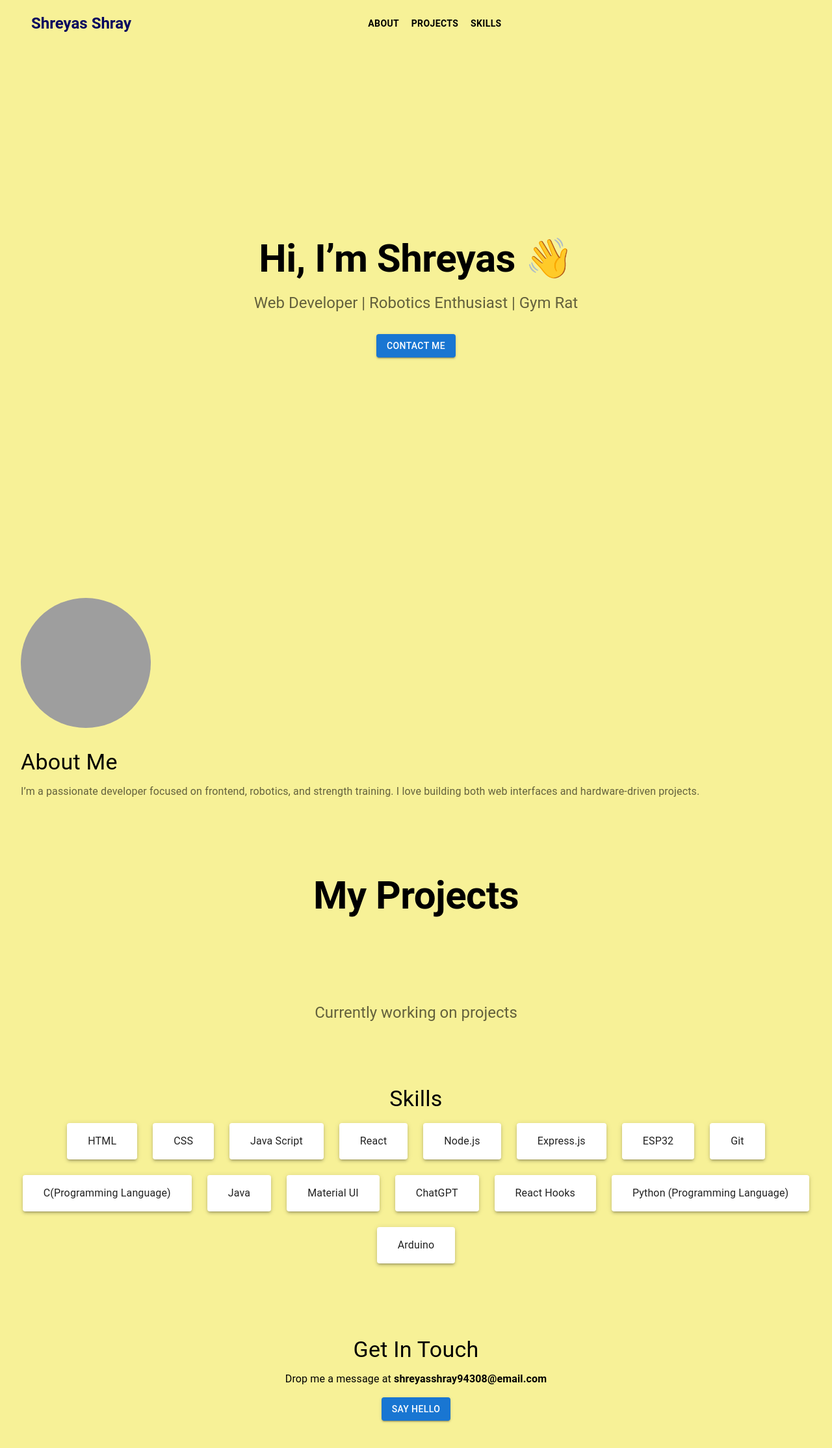
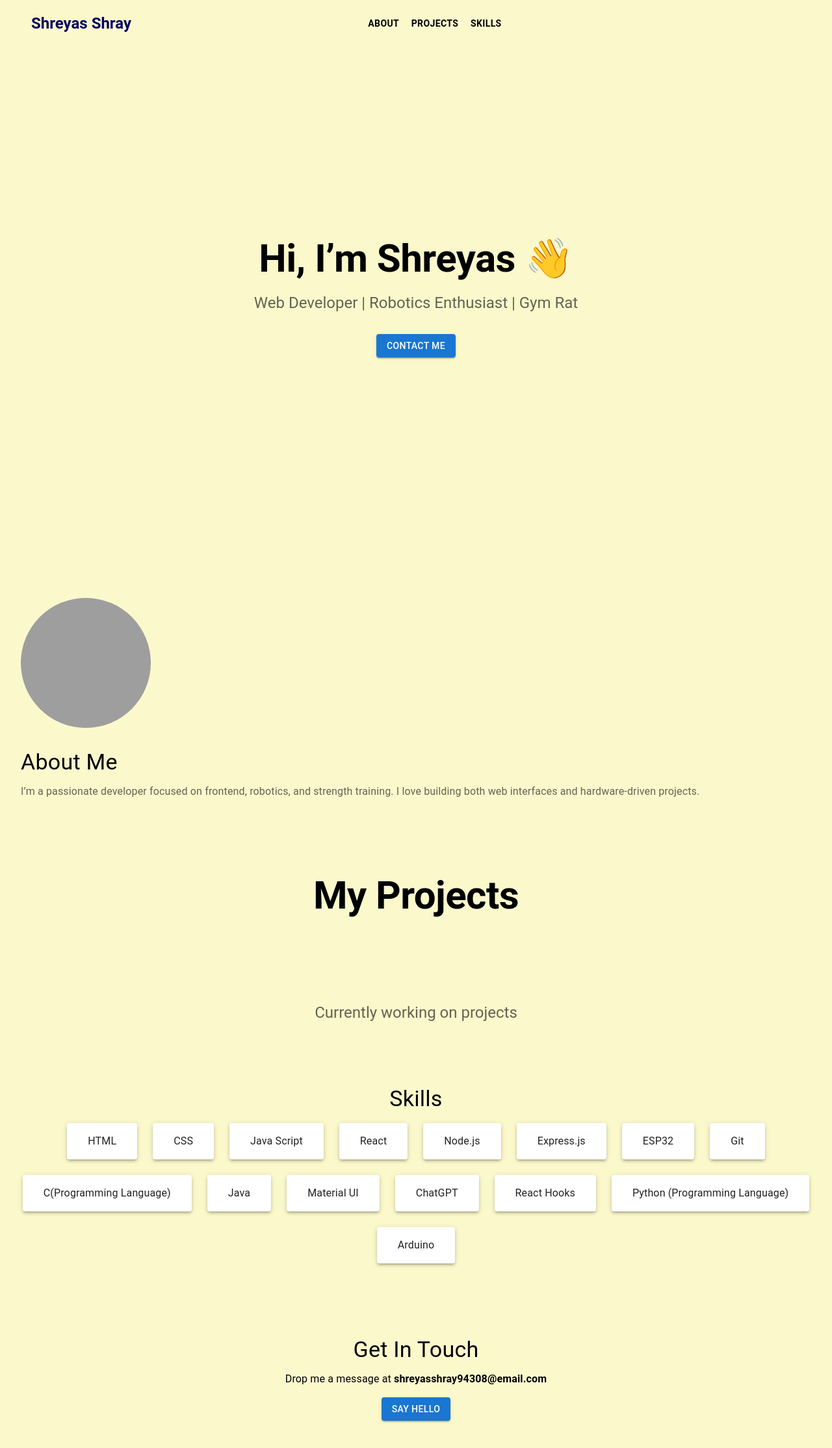
Before and after one commit to ShreyasShray/my-portfolio, a React (Create React App) app: page / in a window 1280 px wide. Shown: the top 2228 px of the page at 65% size. Built offline with nearby package versions, Linux system fonts and the light colour scheme; grey boxes are pictures that could not be loaded; some icons are missing.

Commit message:
Change the color of background

```diff
--- a/src/components/About.jsx
+++ b/src/components/About.jsx
@@ -8,7 +8,7 @@ export default function About() {
       <Grid container spacing={4} alignItems="center" sx={{
         px: 4,
         py: 8,
-        backgroundColor:'#F7F197',
+        backgroundColor:'#FBF8CC',
       }}>
         <Grid item xs={12} md={4}>
           <Avatar
--- a/src/components/Contact.jsx
+++ b/src/components/Contact.jsx
@@ -10,7 +10,7 @@ export default function Contact() {
 			id="contact"
 			name="contact"
 			sx={{
-				backgroundColor:'#F7F197',
+				backgroundColor:'#FBF8CC',
 				textAlign: 'center',
 				py: 8,
 				px: 2,
--- a/src/components/Header.jsx
+++ b/src/components/Header.jsx
@@ -17,7 +17,7 @@ const Header = () => {
     <>
       <Box
         sx={{
-          backgroundColor:'#F7F197',
+          backgroundColor:'#FBF8CC',
           width:'100%',
           display:'flex',
           flexDirection:isMobile?'column':'row',
--- a/src/components/Hero.jsx
+++ b/src/components/Hero.jsx
@@ -22,7 +22,7 @@ export default function Hero() {
         bgcolor: '#f5f5f5',
         textAlign: 'center',
         px: 2,
-        backgroundColor:'#F7F197'
+        backgroundColor:'#FBF8CC'
       }}
     >
       <Typography variant="h2" fontWeight={700}>
--- a/src/components/Projects.jsx
+++ b/src/components/Projects.jsx
@@ -16,7 +16,7 @@ export default function Projects() {
       sx={{
         textAlign: 'center',
         py: 6,
-        backgroundColor:'#F7F197'
+        backgroundColor:'#FBF8CC'
       }}>
       <Typography variant="h2" fontWeight="bold">My Projects</Typography>
       <Grid container spacing={4} sx={{ px: 4, py: 8 }}>
--- a/src/components/Skills.jsx
+++ b/src/components/Skills.jsx
@@ -12,7 +12,7 @@ export default function Skills() {
       sx={{
         textAlign: 'center',
         py: 6,
-        backgroundColor:'#F7F197'
+        backgroundColor:'#FBF8CC'
     }}>
       <Typography variant="h4" gutterBottom>Skills</Typography>
       <Grid container spacing={3} justifyContent="center" mt={2}>
```
